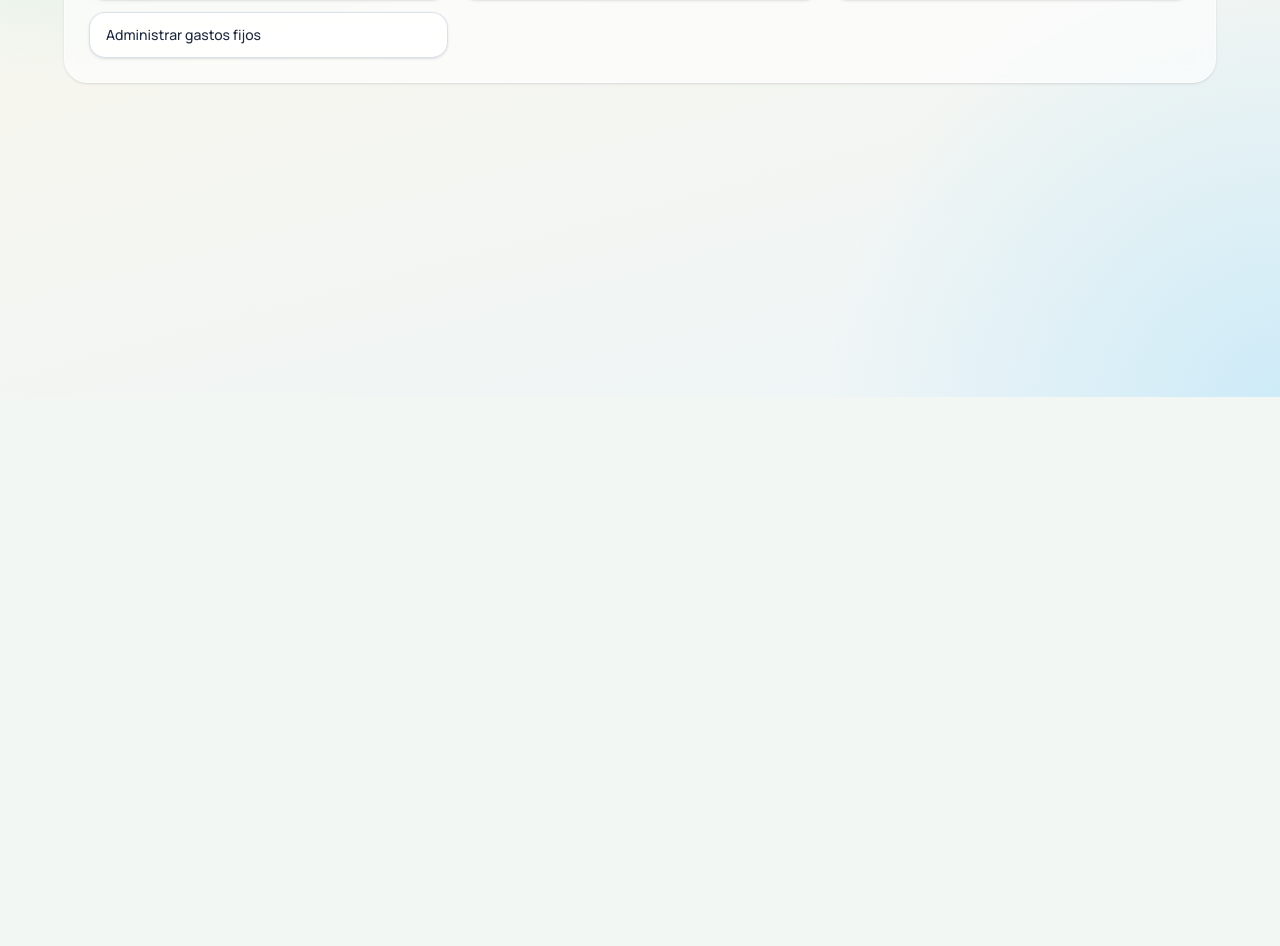
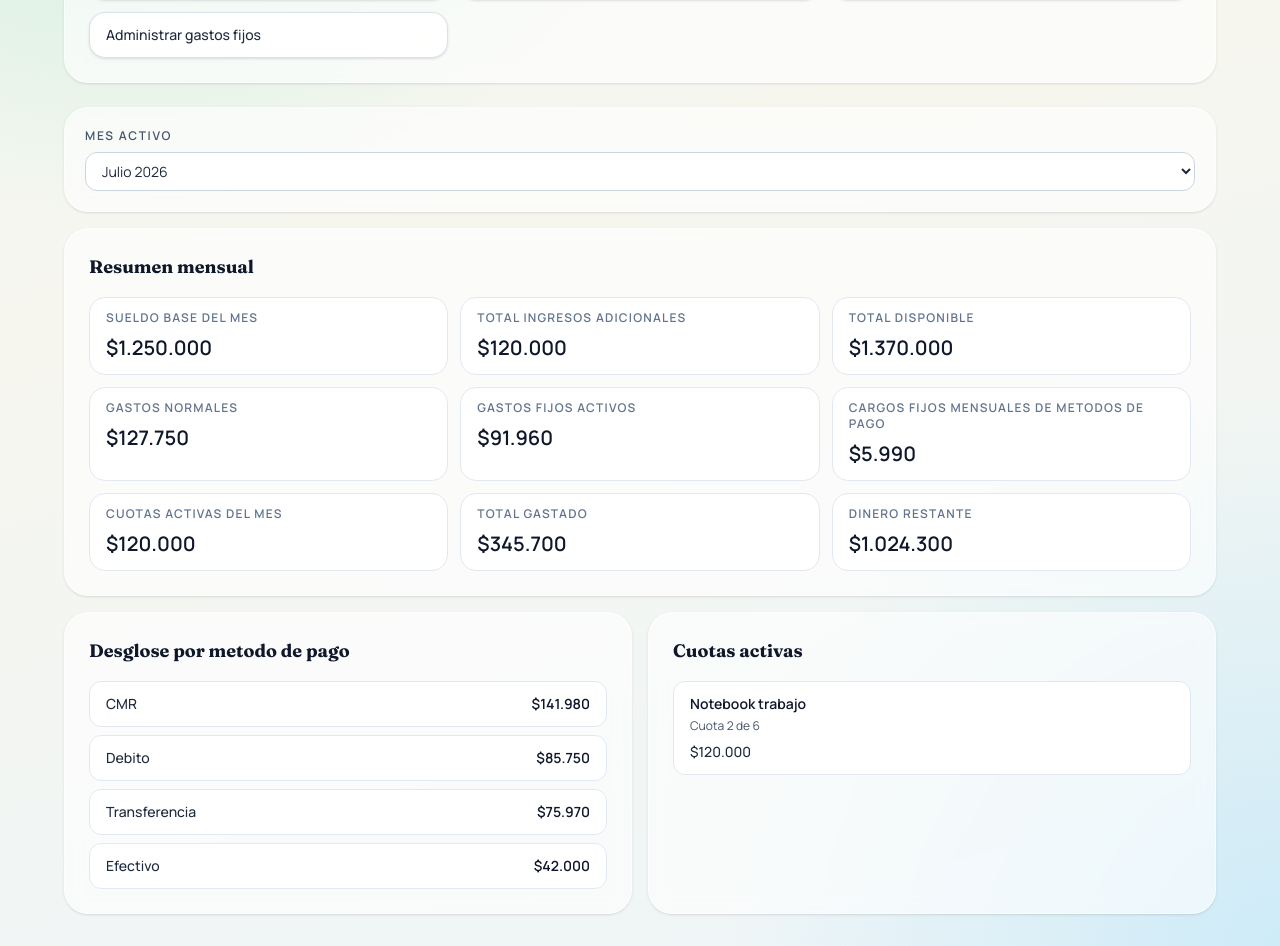
Before and after one commit to FlamesAlejandro/excel-financial-statement, a React (Vite) app: page / in a window 1280 px wide. Shown: the part 403-1349 px from the top of the page. Before the commit the page ends 800 px from the top, so only its background shows below. Built offline with nearby package versions, Linux system fonts and the light colour scheme.

Commit message:
feat(dashboard): :sparkles: add monthly finance dashboard

```diff
--- a/src/app/AppShell.tsx
+++ b/src/app/AppShell.tsx
@@ -1,5 +1,6 @@
 import { ActionGrid } from '../components/layout/ActionGrid'
 import { PageHeader } from '../components/layout/PageHeader'
+import { DashboardPage } from '../features/dashboard/DashboardPage'
 
 export function AppShell() {
   return (
@@ -7,6 +8,7 @@ export function AppShell() {
       <main className="mx-auto w-full max-w-6xl space-y-6">
         <PageHeader />
         <ActionGrid />
+        <DashboardPage />
       </main>
     </div>
   )
--- /dev/null
+++ b/src/features/dashboard/DashboardPage.tsx
@@ -0,0 +1,73 @@
+import {
+  buildFinanceSummary,
+  getExpensesGroupedByPaymentMethod,
+  getInstallmentChargesForMonth
+} from '../../domain/finance/calculations'
+import { useFinanceStore } from '../../store/finance-store'
+import { InstallmentsPreview } from './components/InstallmentsPreview'
+import { MonthSelector } from './components/MonthSelector'
+import { PaymentMethodBreakdown } from './components/PaymentMethodBreakdown'
+import { SummaryCards } from './components/SummaryCards'
+
+export function DashboardPage() {
+  const workbook = useFinanceStore((state) => state.workbook)
+  const selectedMonthId = useFinanceStore((state) => state.selectedMonthId)
+  const selectMonth = useFinanceStore((state) => state.selectMonth)
+
+  const selectedMonth = workbook.months.find(
+    (month) => month.id === selectedMonthId
+  )
+
+  if (!selectedMonth) {
+    return (
+      <section className="rounded-3xl border border-white/50 bg-white/60 p-6 shadow-sm backdrop-blur">
+        <h2 className="text-lg font-semibold text-slate-900">
+          Dashboard mensual
+        </h2>
+        <p className="mt-3 text-sm text-slate-600">
+          No hay un mes seleccionado. Crea o selecciona un mes para ver el
+          resumen.
+        </p>
+      </section>
+    )
+  }
+
+  const summary = buildFinanceSummary(
+    selectedMonth,
+    workbook.fixedExpenses,
+    workbook.paymentMethods,
+    workbook.months
+  )
+
+  const groupedByPaymentMethod = getExpensesGroupedByPaymentMethod(
+    selectedMonth,
+    workbook.fixedExpenses,
+    workbook.paymentMethods,
+    workbook.months
+  )
+
+  const activeInstallments = getInstallmentChargesForMonth(
+    selectedMonth,
+    workbook.months
+  )
+
+  return (
+    <section className="space-y-4">
+      <MonthSelector
+        months={workbook.months}
+        selectedMonthId={selectedMonthId}
+        onSelectMonth={selectMonth}
+      />
+
+      <SummaryCards summary={summary} />
+
+      <div className="grid gap-4 lg:grid-cols-2">
+        <PaymentMethodBreakdown
+          groupedTotals={groupedByPaymentMethod}
+          paymentMethods={workbook.paymentMethods}
+        />
+        <InstallmentsPreview charges={activeInstallments} />
+      </div>
+    </section>
+  )
+}
--- /dev/null
+++ b/src/features/dashboard/components/InstallmentsPreview.tsx
@@ -0,0 +1,39 @@
+import type { MonthlyInstallmentCharge } from '../../../domain/finance/types'
+import { formatCurrencyCLP } from '../../../lib/money'
+
+type InstallmentsPreviewProps = {
+  charges: MonthlyInstallmentCharge[]
+}
+
+export function InstallmentsPreview({ charges }: InstallmentsPreviewProps) {
+  return (
+    <section className="rounded-3xl border border-white/50 bg-white/60 p-6 shadow-sm backdrop-blur">
+      <h2 className="text-lg font-semibold text-slate-900">Cuotas activas</h2>
+
+      {charges.length === 0 ? (
+        <p className="mt-3 text-sm text-slate-600">
+          No hay cuotas activas para el mes seleccionado.
+        </p>
+      ) : (
+        <ul className="mt-4 space-y-2">
+          {charges.map((charge) => (
+            <li
+              key={`${charge.installmentExpenseId}-${charge.installmentNumber}`}
+              className="rounded-xl border border-slate-200 bg-white px-4 py-3"
+            >
+              <p className="text-sm font-semibold text-slate-900">
+                {charge.description}
+              </p>
+              <p className="mt-1 text-xs text-slate-600">
+                Cuota {charge.installmentNumber} de {charge.installmentsCount}
+              </p>
+              <p className="mt-2 text-sm font-medium text-slate-800">
+                {formatCurrencyCLP(charge.amount)}
+              </p>
+            </li>
+          ))}
+        </ul>
+      )}
+    </section>
+  )
+}
--- /dev/null
+++ b/src/features/dashboard/components/MonthSelector.tsx
@@ -0,0 +1,40 @@
+import type { MonthFinance } from '../../../domain/finance/types'
+
+type MonthSelectorProps = {
+  months: MonthFinance[]
+  selectedMonthId: string | null
+  onSelectMonth: (monthId: string) => void
+}
+
+export function MonthSelector({
+  months,
+  selectedMonthId,
+  onSelectMonth
+}: MonthSelectorProps) {
+  if (months.length === 0) {
+    return null
+  }
+
+  return (
+    <section className="rounded-3xl border border-white/50 bg-white/60 p-5 shadow-sm backdrop-blur">
+      <label
+        htmlFor="month-selector"
+        className="block text-xs font-semibold uppercase tracking-[0.14em] text-slate-600"
+      >
+        Mes activo
+      </label>
+      <select
+        id="month-selector"
+        className="mt-2 w-full rounded-xl border border-slate-300 bg-white px-3 py-2 text-sm text-slate-800 outline-none ring-emerald-300 focus:ring"
+        value={selectedMonthId ?? ''}
+        onChange={(event) => onSelectMonth(event.target.value)}
+      >
+        {months.map((month) => (
+          <option key={month.id} value={month.id}>
+            {month.label}
+          </option>
+        ))}
+      </select>
+    </section>
+  )
+}
--- /dev/null
+++ b/src/features/dashboard/components/PaymentMethodBreakdown.tsx
@@ -0,0 +1,56 @@
+import type { PaymentMethod } from '../../../domain/finance/types'
+import { formatCurrencyCLP } from '../../../lib/money'
+
+type PaymentMethodBreakdownProps = {
+  groupedTotals: Record<string, number>
+  paymentMethods: PaymentMethod[]
+}
+
+type BreakdownRow = {
+  id: string
+  name: string
+  total: number
+}
+
+export function PaymentMethodBreakdown({
+  groupedTotals,
+  paymentMethods
+}: PaymentMethodBreakdownProps) {
+  const rows: BreakdownRow[] = Object.entries(groupedTotals)
+    .map(([id, total]) => ({
+      id,
+      name: paymentMethods.find((method) => method.id === id)?.name ?? id,
+      total
+    }))
+    .sort((a, b) => b.total - a.total)
+
+  return (
+    <section className="rounded-3xl border border-white/50 bg-white/60 p-6 shadow-sm backdrop-blur">
+      <h2 className="text-lg font-semibold text-slate-900">
+        Desglose por metodo de pago
+      </h2>
+
+      {rows.length === 0 ? (
+        <p className="mt-3 text-sm text-slate-600">
+          No hay movimientos para este mes.
+        </p>
+      ) : (
+        <ul className="mt-4 space-y-2">
+          {rows.map((row) => (
+            <li
+              key={row.id}
+              className="flex items-center justify-between rounded-xl border border-slate-200 bg-white px-4 py-3"
+            >
+              <span className="text-sm font-medium text-slate-800">
+                {row.name}
+              </span>
+              <span className="text-sm font-semibold text-slate-900">
+                {formatCurrencyCLP(row.total)}
+              </span>
+            </li>
+          ))}
+        </ul>
+      )}
+    </section>
+  )
+}
--- /dev/null
+++ b/src/features/dashboard/components/SummaryCards.tsx
@@ -0,0 +1,49 @@
+import type { FinanceSummary } from '../../../domain/finance/types'
+import { formatCurrencyCLP } from '../../../lib/money'
+
+type SummaryCardsProps = {
+  summary: FinanceSummary
+}
+
+type MetricItem = {
+  label: string
+  value: number
+}
+
+export function SummaryCards({ summary }: SummaryCardsProps) {
+  const metrics: MetricItem[] = [
+    { label: 'Sueldo base del mes', value: summary.baseSalary },
+    { label: 'Total ingresos adicionales', value: summary.extraIncomeTotal },
+    { label: 'Total disponible', value: summary.totalAvailable },
+    { label: 'Gastos normales', value: summary.normalExpensesTotal },
+    { label: 'Gastos fijos activos', value: summary.fixedExpensesTotal },
+    {
+      label: 'Cargos fijos mensuales de metodos de pago',
+      value: summary.paymentMethodsMonthlyFeesTotal
+    },
+    { label: 'Cuotas activas del mes', value: summary.installmentsTotal },
+    { label: 'Total gastado', value: summary.totalExpenses },
+    { label: 'Dinero restante', value: summary.remainingMoney }
+  ]
+
+  return (
+    <section className="rounded-3xl border border-white/50 bg-white/60 p-6 shadow-sm backdrop-blur">
+      <h2 className="text-lg font-semibold text-slate-900">Resumen mensual</h2>
+      <div className="mt-4 grid gap-3 sm:grid-cols-2 xl:grid-cols-3">
+        {metrics.map((metric) => (
+          <article
+            key={metric.label}
+            className="rounded-2xl border border-slate-200 bg-white px-4 py-3"
+          >
+            <p className="text-xs font-semibold uppercase tracking-[0.1em] text-slate-500">
+              {metric.label}
+            </p>
+            <p className="mt-2 text-xl font-semibold text-slate-900">
+              {formatCurrencyCLP(metric.value)}
+            </p>
+          </article>
+        ))}
+      </div>
+    </section>
+  )
+}
```
